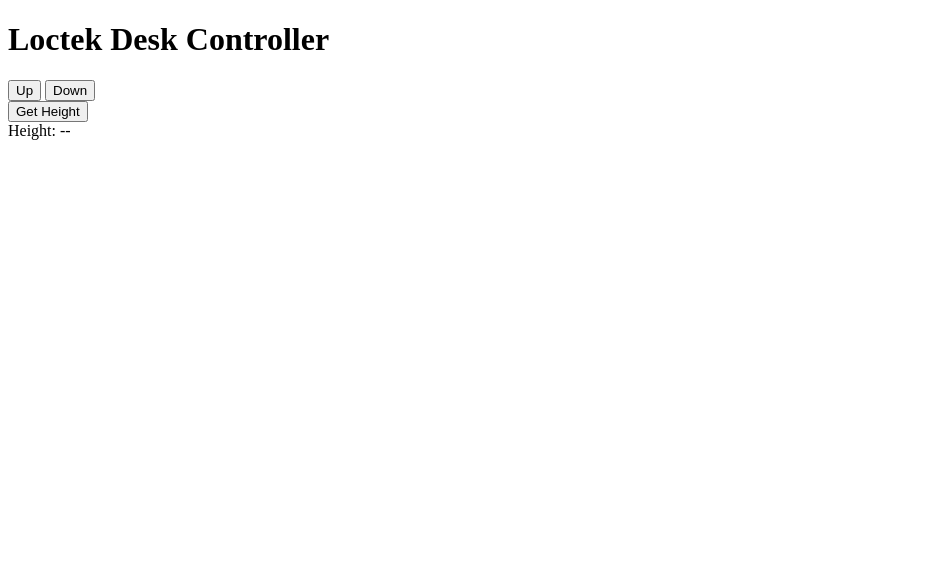
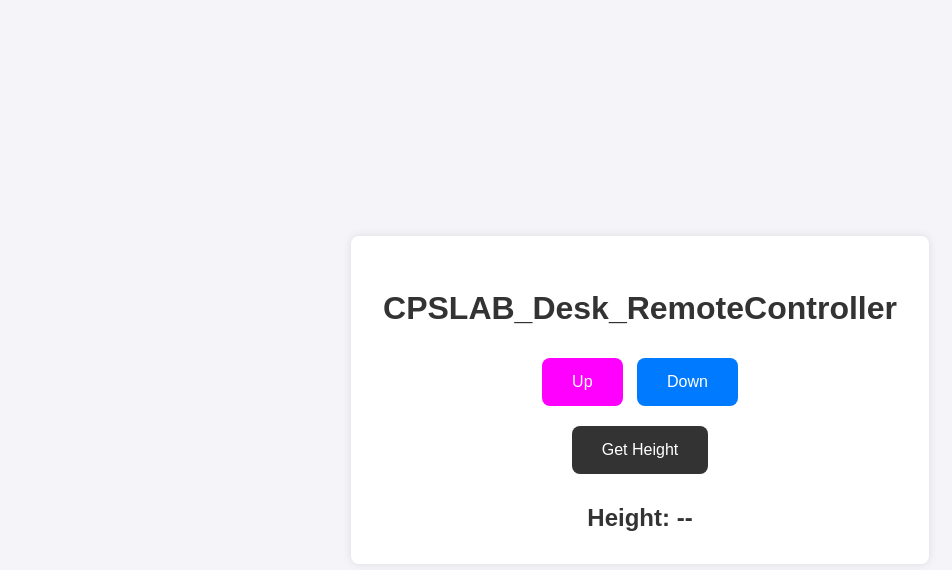
Before and after one commit to rasoair/flexispot-ef1-controller, a plain HTML site: page src/static/index.html in a window 1280 px wide. Shown: the whole page, without its empty margins (0-952 px from the left). Drawn offline with Linux system fonts and the light colour scheme; no server answers.

Commit message:
[fix] 操作画面のデザインを修正

```diff
--- a/src/static/index.html
+++ b/src/static/index.html
@@ -3,24 +3,26 @@
 <head>
     <meta charset="UTF-8">
     <meta name="viewport" content="width=device-width, initial-scale=1.0">
-
-    <title>Loctek Desk Controller</title>
+    <title>CPSLAB_Desk_RemoteController</title>
+    <link rel="stylesheet" href="/static/styles.css">
 </head>
 <body>
-    <h1>Loctek Desk Controller</h1>
+    <div class="container">
+        <h1>CPSLAB_Desk_RemoteController</h1>
 
         <!-- Form for sending commands -->
         <form id="command-form">
-        <button id="upbutton" type="button" name="command" value="up" onclick="sendCommand('up')">Up</button>
-        <button id="downbutton" type="button" name="command" value="down" onclick="sendCommand('down')">Down</button>
+            <button type="button" name="command" value="up" class="command-up-button" onclick="sendCommand('up')">Up</button>
+            <button type="button" name="command" value="down" class="command-down-button" onclick="sendCommand('down')">Down</button>
         </form>
 
         <!-- Form for getting height -->
         <form id="height-form">
-        <button type="button" onclick="getHeight()">Get Height</button>
+            <button type="button" class="height-button" onclick="getHeight()">Get Height</button>
         </form>
 
-    <div id="height-display">Height: --</div>
+        <div id="height-display" class="height-display">Height: --</div>
+    </div>
 
     <script>
         function sendCommand(command) {
@@ -46,7 +48,11 @@
                 .then(response => response.json())
                 .then(data => {
                     if (data.status === "success") {
+                        if(data.height >= 70){
                             document.getElementById("height-display").textContent = `Height: ${data.height}`;
+                        }else{
+                            document.getElementById("height-display").textContent = "Height: --";
+                        }
                     } else {
                         document.getElementById("height-display").textContent = "Height: --";
                         console.error(`Failed to get height: ${data.message}`);
--- /dev/null
+++ b/src/static/styles.css
@@ -0,0 +1,86 @@
+body {
+  font-family: Arial, sans-serif;
+  background-color: #f4f4f9;
+  margin: 0;
+  padding: 0;
+  display: flex;
+  justify-content: center;
+  align-items: center;
+  height: 100vh;
+}
+
+.container {
+  text-align: center;
+  background: #fff;
+  padding: 2em;
+  box-shadow: 0 0 10px rgba(0,0,0,0.1);
+  border-radius: 8px;
+}
+
+h1 {
+  color: #333;
+}
+
+.command-down-button, .height-button {
+  background-color: #007bff;
+  border: none;
+  color: white;
+  padding: 15px 30px;
+  text-align: center;
+  text-decoration: none;
+  display: inline-block;
+  font-size: 16px;
+  margin: 10px 5px;
+  cursor: pointer;
+  border-radius: 8px;
+  transition: background-color 0.3s;
+}
+
+.command-up-button {
+  background-color: #ff00ff;
+  border: none;
+  color: white;
+  padding: 15px 30px;
+  text-align: center;
+  text-decoration: none;
+  display: inline-block;
+  font-size: 16px;
+  margin: 10px 5px;
+  cursor: pointer;
+  border-radius: 8px;
+  transition: background-color 0.3s;
+}
+
+.command-down-button:hover{
+  background-color: #0056b3;
+}
+
+.command-up-button:hover {
+  background-color: #d33074;
+}
+
+.height-button {
+  background-color: #333;
+  border: none;
+  color: white;
+  padding: 15px 30px;
+  text-align: center;
+  text-decoration: none;
+  display: inline-block;
+  font-size: 16px;
+  margin: 10px 5px;
+  cursor: pointer;
+  border-radius: 8px;
+  transition: background-color 0.3s;
+}
+
+.height-button:hover {
+  background-color: #898989;
+}
+
+.height-display {
+  font-size: 24px;
+  color: #333;
+  margin-top: 20px;
+  font-weight: bold;
+}
```
Lines whose indentation alone changed are shown as unchanged.
